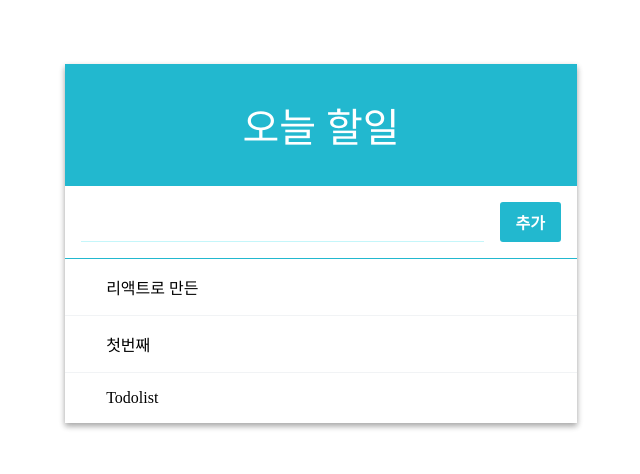
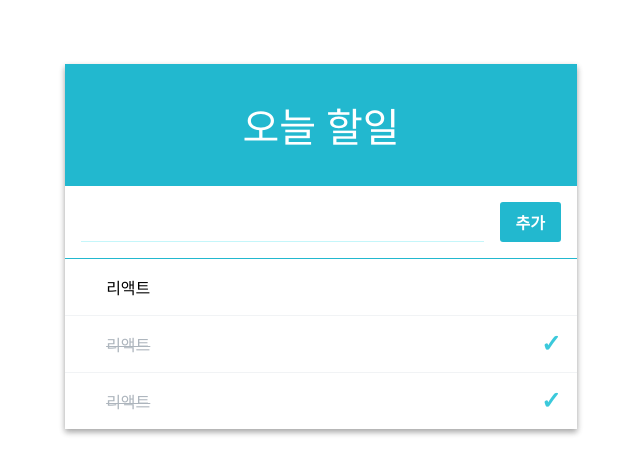
Before and after one commit to Lee-yonghyun/React_Todolist, a React (Create React App) app: page / in a window 1280 px wide. Shown: the top 474 px of the page, without its empty margins (319-959 px from the left). Built offline with nearby package versions, Linux system fonts and the light colour scheme.

Commit message:
mapping TodoItem

```diff
--- a/src/App.js
+++ b/src/App.js
@@ -11,7 +11,7 @@ class App extends Component {
     todos: [
       { id: 0, text: "리액트", checked: false },
       { id: 1, text: "리액트", checked: true },
-      { id: 2, text: "리액트", checked: false },
+      { id: 2, text: "리액트", checked: true },
     ],
   };
 
@@ -40,7 +40,7 @@ class App extends Component {
   };
 
   render() {
-    const { input } = this.state;
+    const { input, todos } = this.state;
     const { handleChange, handleCreate, handleKeyPress } = this;
 
     return (
@@ -54,7 +54,7 @@ class App extends Component {
           />
         }
       >
-        <TodoItemList />
+        <TodoItemList todos={todos} />
       </Todotemp>
     );
   }
--- a/src/components/TodoItemList.js
+++ b/src/components/TodoItemList.js
@@ -5,11 +5,31 @@ class TodoItemList extends Component {
   render() {
     const { todos, onToggle, onRemove } = this.props;
 
+    const todoList = todos.map(({ id, text, checked }) => (
+      <TodoItem
+        id={id}
+        text={text}
+        checked={checked}
+        onToggle={onToggle}
+        onRemove={onRemove}
+        key={id}
+      />
+    ));
+    // const todoList = todos.map((todo) => (
+    //   <TodoItem
+    //     {...todo}
+    //     onToggle={onToggle}
+    //     onRemove={onRemove}
+    //     key={todo.id}
+    //   />
+    // ));
+
     return (
       <div>
-        <TodoItem text="리액트로 만든" />
+        {/* <TodoItem text="리액트로 만든" />
         <TodoItem text="첫번째" />
-        <TodoItem text="Todolist" />
+        <TodoItem text="Todolist" /> */}
+        {todoList}
       </div>
     );
   }
```
Also changed, not shown: 1 other file (tests, documents, lock files or other folders).
